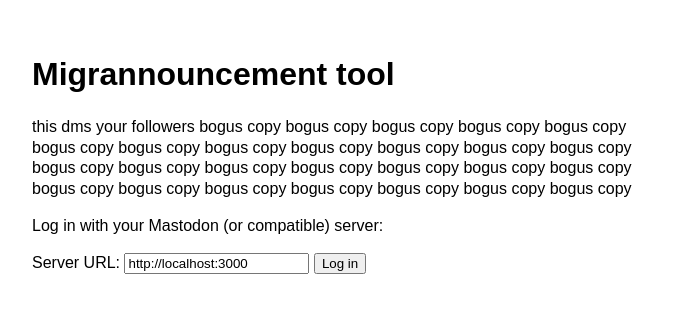
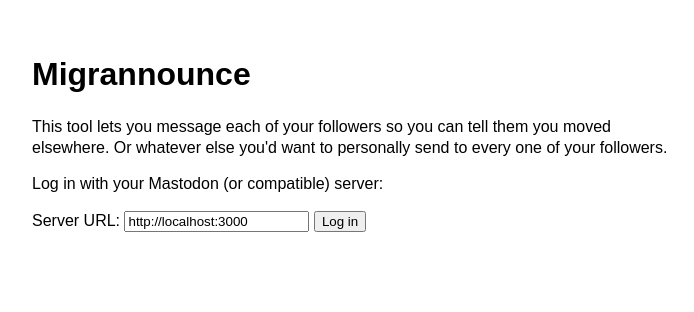
Before and after one commit to codl/migrannounce, a Svelte app: page index.html in a window 1280 px wide. Shown: the whole page, without its empty margins (288-982 px from the left). Built offline with nearby package versions, Linux system fonts and the light colour scheme.

Commit message:
header copy

```diff
--- a/index.html
+++ b/index.html
@@ -6,8 +6,8 @@
     </head>
     <body>
         <header>
-            <h1>Migrannouncement tool</h1>
-            <p>this dms your followers bogus copy bogus copy bogus copy bogus copy bogus copy bogus copy bogus copy bogus copy bogus copy bogus copy bogus copy bogus copy bogus copy bogus copy bogus copy bogus copy bogus copy bogus copy bogus copy bogus copy bogus copy bogus copy bogus copy bogus copy bogus copy bogus copy </p>
+            <h1>Migrannounce</h1>
+            <p>This tool lets you message each of your followers so you can tell them you moved elsewhere. Or whatever else you'd want to personally send to every one of your followers.</p>
         </header>
         <main>
             <p class="error not-shown"></p>
```
